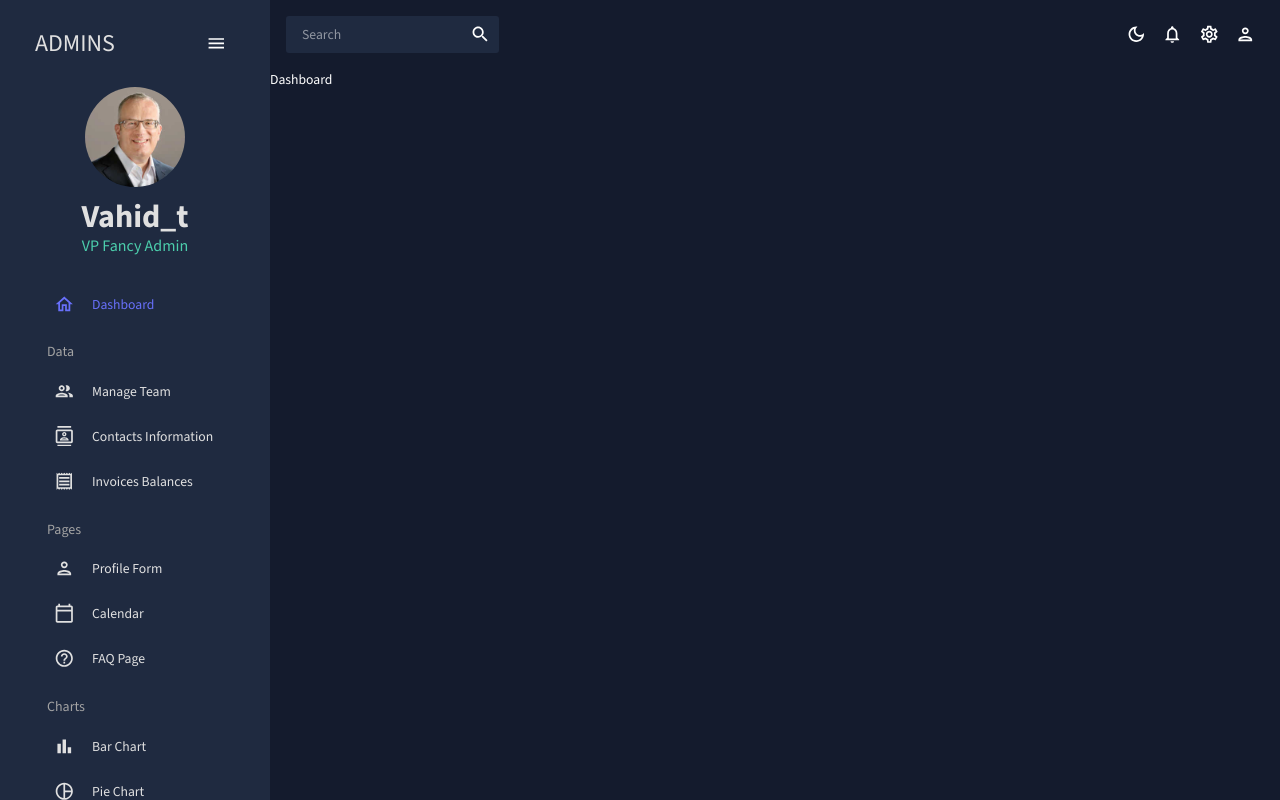
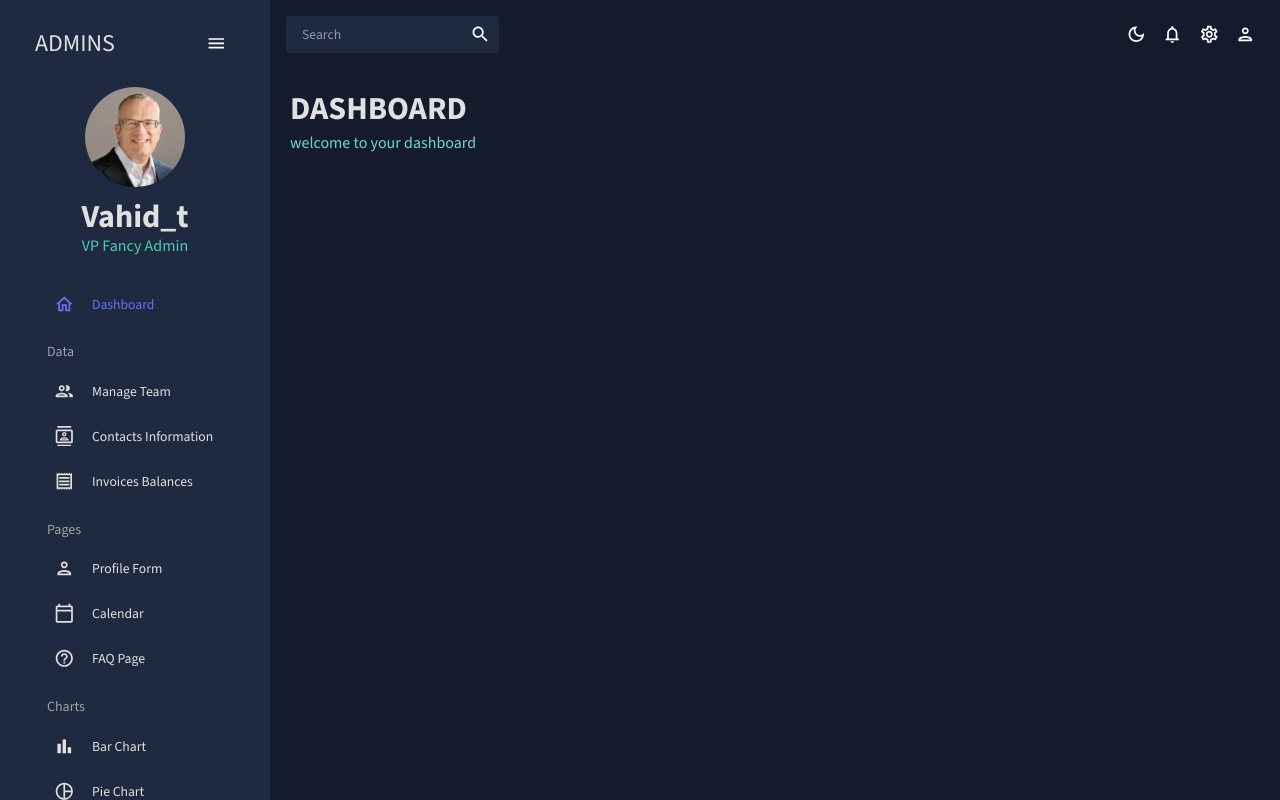
Before and after one commit to VahidTahmasebi/admin-panel-react-material-ui, a React (Create React App) app: page / in a window 1280 px wide. Built offline with nearby package versions, Linux system fonts and the light colour scheme.

Commit message:
Add header and use in dashboard

```diff
--- /dev/null
+++ b/src/components/Header.jsx
@@ -0,0 +1,25 @@
+import { Box, Typography, useTheme } from "@mui/material";
+
+import { tokens } from "../theme";
+
+const Header = ({ title, subtitle }) => {
+  const theme = useTheme();
+  const colors = tokens(theme.palette.mode);
+
+  return (
+    <Box mb="30px">
+      <Typography
+        variant="h2"
+        fontWeight="bold"
+        color={colors.grey[100]}
+        sx={{ mb: "5px" }}>
+        {title}
+      </Typography>
+      <Typography variant="h5" color={colors.greenAccent[400]}>
+        {subtitle}
+      </Typography>
+    </Box>
+  );
+};
+
+export default Header;
--- a/src/scenes/dashboard/index.jsx
+++ b/src/scenes/dashboard/index.jsx
@@ -1,8 +1,15 @@
+import { Box } from "@mui/material";
+
+import Header from "../../components/Header";
 
 const Dashboard = () => {
   return (
-    <div>Dashboard</div>
-  )
-}
+    <Box m="20px">
+      <Box display="flex" justifyContent="space-between" alignItems="center">
+        <Header title="DASHBOARD" subtitle="welcome to your dashboard" />
+      </Box>
+    </Box>
+  );
+};
 
-export default Dashboard
+export default Dashboard;
```
